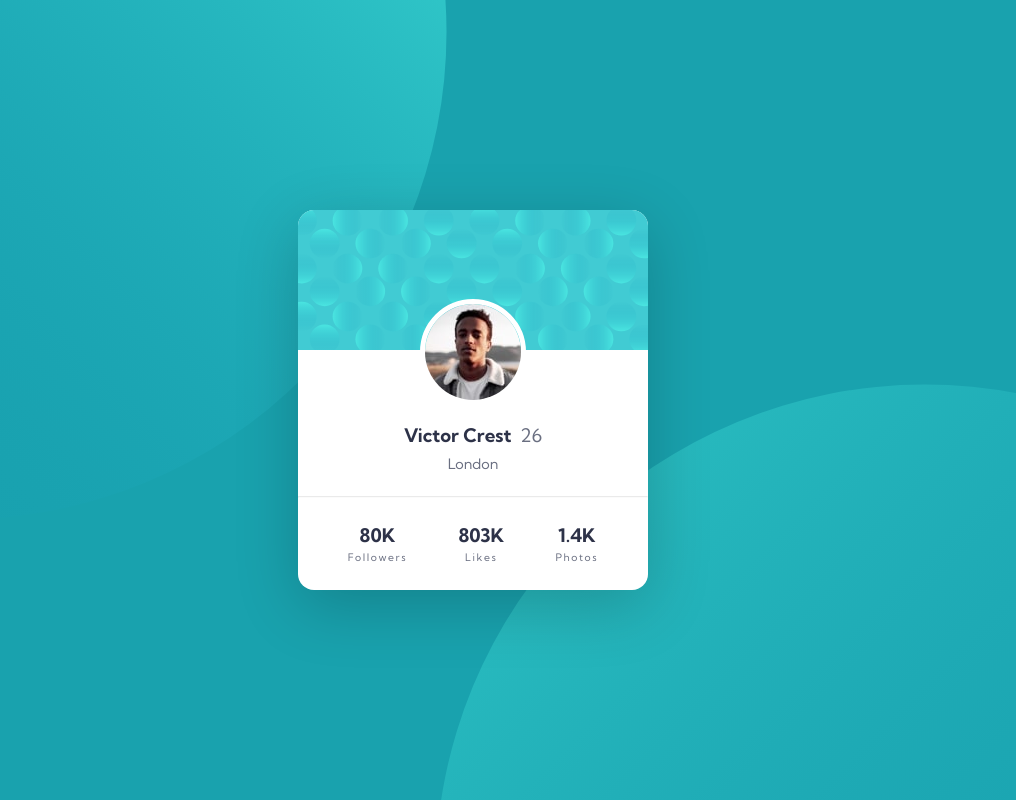
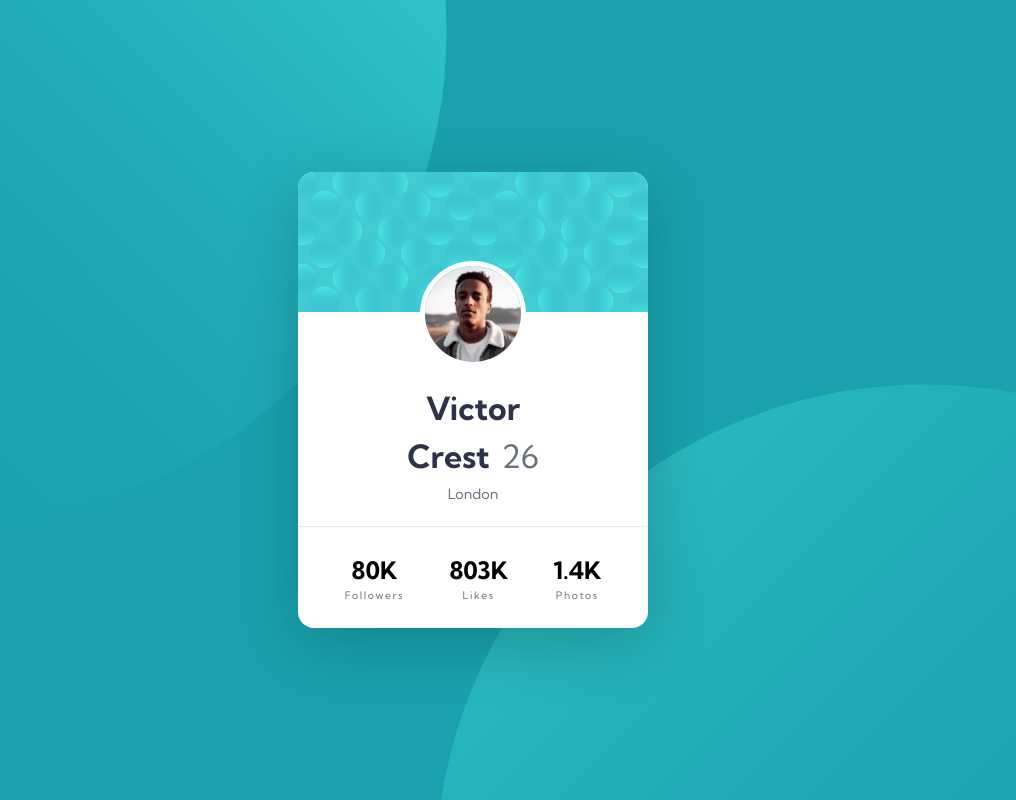
Before and after one commit to Harshi786/Profile-Card-Component, a plain HTML site: page index.html in a window 1280 px wide. Shown: the whole page, without its empty margins (167-1183 px from the left). Drawn offline with Linux system fonts and the light colour scheme.

Commit message:
Update index.html

```diff
--- a/index.html
+++ b/index.html
@@ -17,16 +17,16 @@
     <div class="card-body">
       <img class="avatar" src="images/image-victor.jpg" alt="victor">
       <div class="card-title">
-        <h3 class="name"> Victor Crest <span class="age">26</span></h3>
+        <h1 class="name"> Victor Crest <span class="age">26</span></h1>
       </div>
      <p class="city">London </p>
     </div>
   <hr>
     <div class="card-footer">
       <ul>
-        <li> <h3>80K</h3> <p>Followers</p> </li>
-        <li> <h3> 803K </h3> <p> Likes </p>  </li>
-        <li> <h3>  1.4K </h3> <p> Photos </p> </li>
+        <li> <h2>80K</h2> <p>Followers</p> </li>
+        <li> <h2> 803K </h2> <p> Likes </p>  </li>
+        <li> <h2>  1.4K </h2> <p> Photos </p> </li>
       </ul>
     </div>
   </main>
```
